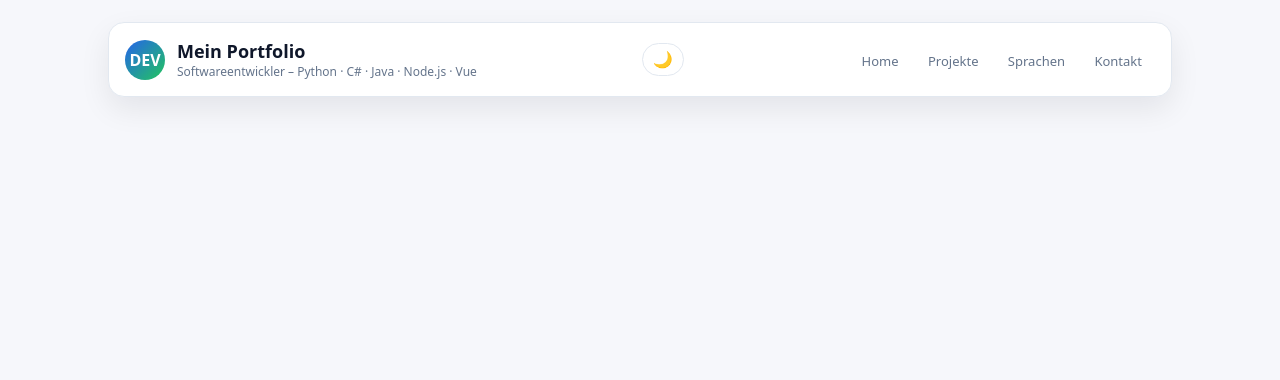
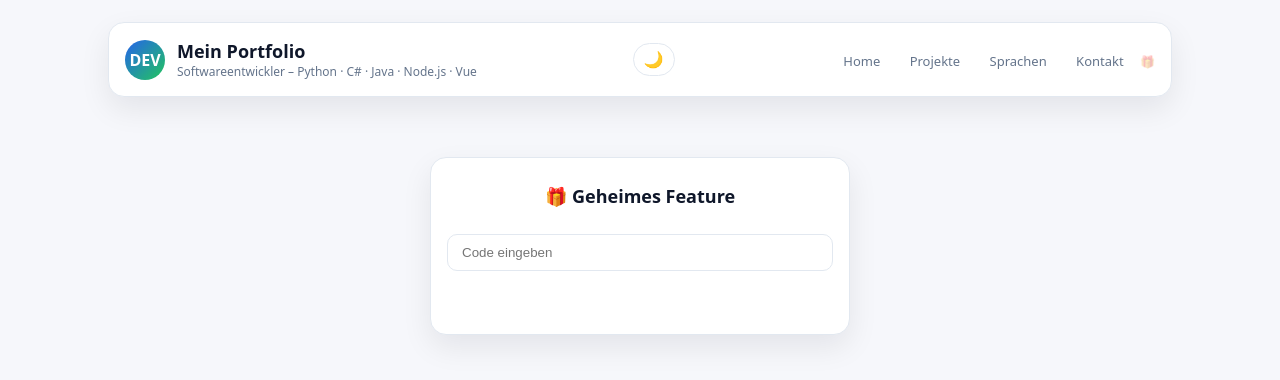
Before and after one commit to PasiDerKeK/Portfolio, a Vue app in the folder frontend/: page /secret in a window 1280 px wide. Shown: the top 380 px of the page. Built offline with nearby package versions, Linux system fonts and the light colour scheme.

Commit message:
Secret Page :D

```diff
--- a/frontend/src/App.vue
+++ b/frontend/src/App.vue
@@ -82,6 +82,11 @@ onMounted(() => {
         >
           Kontakt
         </RouterLink>
+
+        <RouterLink to="/secret" style="opacity:0.3;font-size:12px">
+          🎁
+        </RouterLink>
+
       </nav>
 
     </header>
--- /dev/null
+++ b/frontend/src/pages/SecretPage.vue
@@ -0,0 +1,74 @@
+<script setup>
+import { ref } from "vue";
+
+const inputCode = ref("");
+const error = ref("");
+const unlocked = ref(false);
+
+const validCodes = [
+  "XMAS2025",
+  "HOHOHO",
+  "PASIDEV"
+];
+
+function checkCode() {
+  error.value = "";
+  unlocked.value = false;
+
+  if (validCodes.includes(inputCode.value.trim())) {
+    unlocked.value = true;
+  } else {
+    error.value = "❌ Code nicht gültig";
+  }
+}
+</script>
+
+<template>
+  <section class="card secret-box">
+    <h2 class="section-title">🎁 Geheimes Feature</h2>
+
+    <input
+        v-model="inputCode"
+        type="text"
+        placeholder="Code eingeben"
+        class="secret-input"
+    />
+
+    <button class="btn btn-primary" @click="checkCode">
+      OK
+    </button>
+
+    <p v-if="error" class="error-text">{{ error }}</p>
+
+    <!-- 🔓 FREIGESCHALTET -->
+    <div v-if="unlocked" class="secret-content">
+      🎄 Glückwunsch!
+      <br />
+      Du hast das geheime Weihnachts-Feature freigeschaltet 😄
+    </div>
+  </section>
+</template>
+
+<style scoped>
+.secret-box{
+  max-width: 420px;
+  margin: 60px auto;
+  text-align: center;
+}
+
+.secret-input{
+  width: 100%;
+  padding: 10px 14px;
+  margin: 14px 0;
+  border-radius: 10px;
+  border: 1px solid var(--border);
+  background: var(--card);
+  color: var(--text);
+}
+
+.secret-content{
+  margin-top: 16px;
+  font-weight: 700;
+  color: var(--accent);
+}
+</style>
--- a/frontend/src/router/index.js
+++ b/frontend/src/router/index.js
@@ -4,6 +4,7 @@ import HomePage from "../pages/HomePage.vue";
 import ProjectsPage from "../pages/ProjectsPage.vue";
 import LanguagesPage from "../pages/LanguagesPage.vue";
 import ContactPage from "../pages/ContactPage.vue";
+import SecretPage from "../pages/SecretPage.vue";
 
 const router = createRouter({
     history: createWebHistory("/"),
@@ -11,7 +12,8 @@ const router = createRouter({
         { path: "/", component: HomePage },
         { path: "/projects", component: ProjectsPage },
         { path: "/languages", component: LanguagesPage },
-        { path: "/contact", component: ContactPage }
+        { path: "/contact", component: ContactPage },
+        { path: "/secret", component: SecretPage },
     ]
 });
 
```
